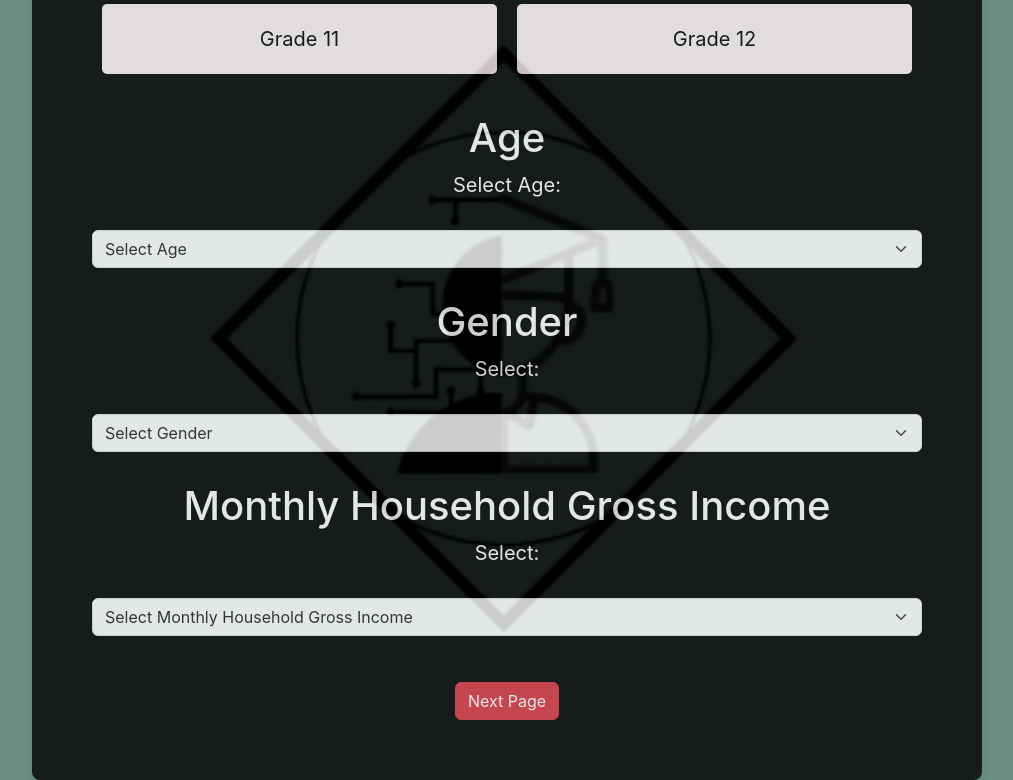
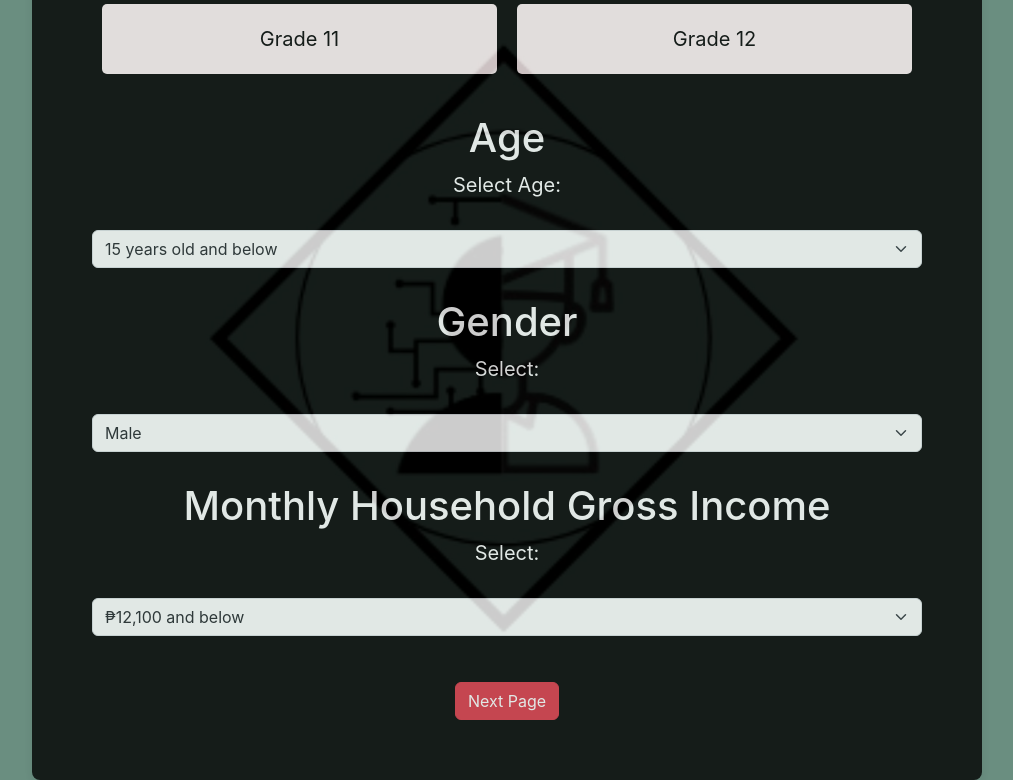
Before and after one commit to rhodyn/Thesis, a Flask app: page /strandprofile in a window 1280 px wide. Shown: the part 792-1572 px from the top of the page, without its empty margins (133-1146 px from the left). Run offline with Flask 3, Linux system fonts and the light colour scheme; the visitor is signed in with stand-in values (Sample User, id 1); parts of the project's set-up code (start-up, migrations or seed data) failed here and were passed over.

Commit message:
Add files via upload

```diff
--- a/templates/strandprofile.html
+++ b/templates/strandprofile.html
@@ -62,8 +62,8 @@
                 <h1>Age</h1>
                 <div class="age-container">
                     <label for="ageSelect">Select Age:</label><br><br>
-                    <select class="form-select" id="ageSelect" name="selectedAge">
-                        <option value="" hidden>Select Age</option>
+                    <select class="form-select" id="ageSelect" name="selectedAge" required>
+                        <!-- <option value="" hidden>Select Age</option> -->
                         <option value="15 and below">15 years old and below</option>
                         <option value="16">16 years old</option>
                         <option value="17">17 years old</option>
@@ -78,8 +78,8 @@
                 <h1>Gender</h1>
                 <div class="gender-container">
                     <label for="genderSelect">Select:</label><br><br>
-                    <select class="form-select" id="genderSelect" name="selectedGender">
-                        <option value="" hidden>Select Gender</option>
+                    <select class="form-select" id="genderSelect" name="selectedGender" required>
+                        <!-- <option value="" hidden>Select Gender</option> -->
                         <option value="Male">Male</option>
                         <option value="Female">Female</option>
                         <option value="Other">Other</option>
@@ -91,8 +91,8 @@
                 <h1>Monthly Household Gross Income</h1>
                 <div class="income-container">
                     <label for="incomeSelect">Select:</label><br><br>
-                    <select class="form-select" id="incomeSelect" name="selectedIncome">
-                        <option value="" hidden>Select Monthly Household Gross Income</option>
+                    <select class="form-select" id="incomeSelect" name="selectedIncome" required>
+                        <!-- <option value="" hidden>Select Monthly Household Gross Income</option> -->
                         <option value="Below 12,100">₱12,100 and below</option>
                         <option value="12,101 - 24,200">₱12,100 - below ₱24,200</option>
                         <option value="24,201 - 36,300">₱24,200 - below ₱48,400</option>
```
Also changed, not shown: templates/studentgrade.html (+4 -4 lines).
